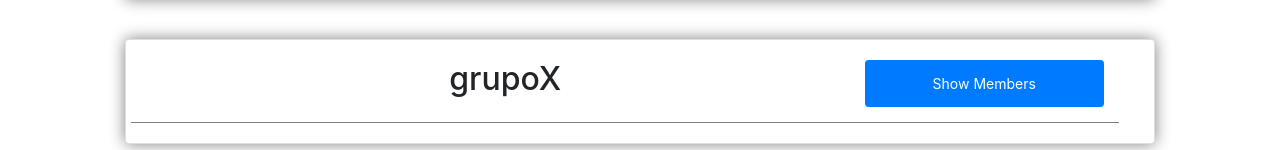
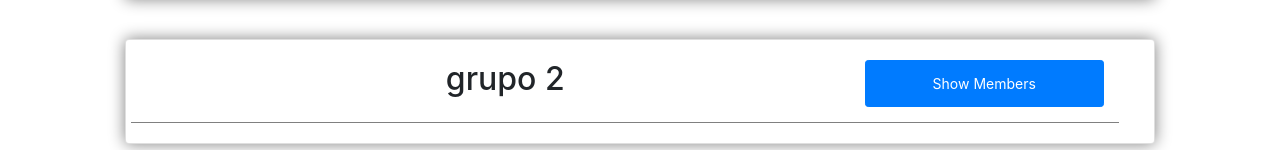
Before and after one commit to MariaJoseLind/ingsw-ci, a React (Create React App) app: page / in a window 1280 px wide. Shown: the part 283-433 px from the top of the page. Built offline with nearby package versions, Linux system fonts and the light colour scheme.

Commit message:
TG-3 #done change name and group's name

```diff
--- a/src/components/information.js
+++ b/src/components/information.js
@@ -11,8 +11,8 @@ const information = [
             },
             {
                 name: 'Julian',
-                lastName: 'Vasques',
-                mail: 'julianvasques@gmail.com',
+                lastName: 'Vasquez',
+                mail: 'julianvasquez@gmail.com',
                 sex: 'M',
                 key: 2
             },
@@ -26,7 +26,7 @@ const information = [
         ]
     },
     {
-        groupName: 'grupoX',
+        groupName: 'grupo 2',
         memers: [
             {
                 name: 'name1',
```
